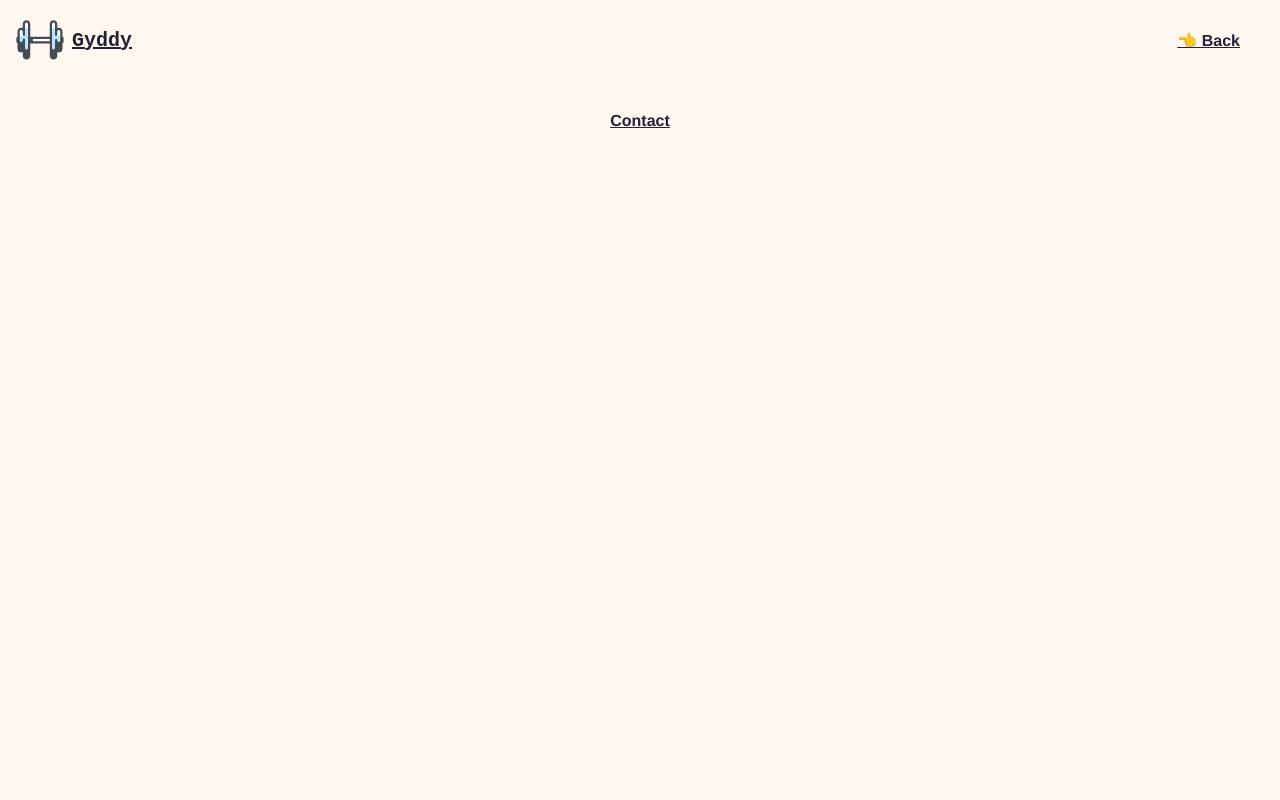
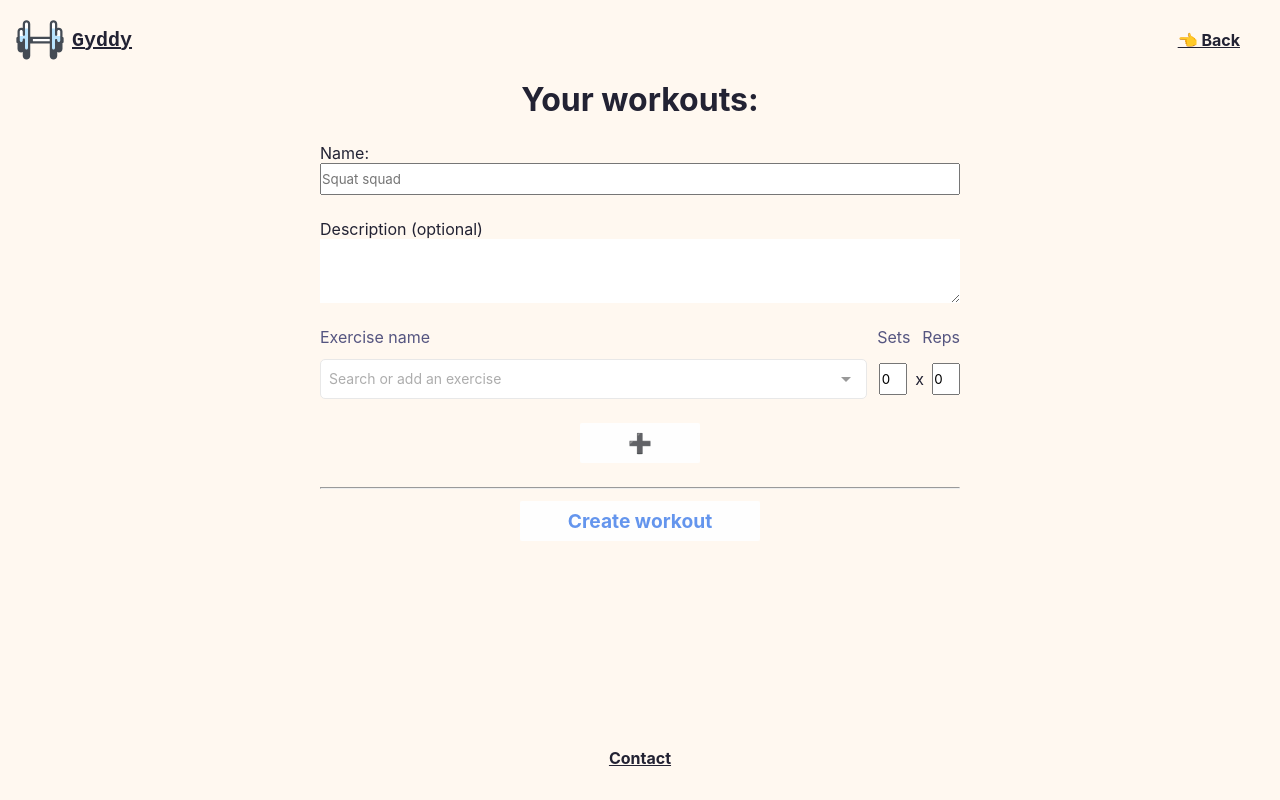
Before and after one commit to andreasvirkus/gyddy, a Vue app: page /workouts/create in a window 1280 px wide. Built offline with nearby package versions, Linux system fonts and the light colour scheme.

Commit message:
Add workout form fields and persist with localstorage

```diff
--- a/src/App.vue
+++ b/src/App.vue
@@ -27,13 +27,7 @@
 <style src="./styles/utils.scss" lang="scss"></style>
 <style src="./styles/global.scss" lang="scss"></style>
 <style lang="scss">
-body {
-  margin: 0;
-}
 .app {
-  font-family: 'Avenir', Helvetica, Arial, sans-serif;
-  -webkit-font-smoothing: antialiased;
-  -moz-osx-font-smoothing: grayscale;
   text-align: center;
   min-height: 100vh;
   display: flex;
@@ -52,6 +46,9 @@ body {
   }
   &__content {
     flex: 1;
+    max-width: 40rem;
+    align-self: center;
+    width: 94%;
   }
   &__footer {
     padding: 2rem;
--- a/src/components/WorkoutForm.vue
+++ b/src/components/WorkoutForm.vue
@@ -1,39 +1,149 @@
 <template>
-  <form @submit="handleSubmit">
-    <input type="text" name="name" v-model="name">
-
-    <textarea name="desc" cols="30" rows="10" v-model="description">
-    </textarea>
-
-    <label>Exercises:
-      <select name="exercises" multiple v-model="exercises">
-        <option value="squat">Skwaat</option>
-        <option value="deadlift">Didlift</option>
-        <option value="bench">Binch</option>
-      </select>
+  <form @submit.prevent="handleSubmit" class="workout-form text-left m-top-m">
+    <label>
+      Name:
+      <input type="text"
+        name="name"
+        v-model="name"
+        placeholder="Squat squad">
     </label>
 
-    <button type="submit"></button>
+    <label class="m-top-m">Description (optional)
+      <textarea name="desc" cols="30" rows="4" v-model="description">
+      </textarea>
+    </label>
+
+    <div class="m-top-m color-content-secondary f-v-align">
+      <span class="m-right-a">Exercise name</span>
+      <span class="m-right-s">Sets</span>
+      <span>Reps</span>
+    </div>
+    <div v-for="(ex, i) in chosenExercises" :key="'exercise-' + i"
+      class="f-v-align m-top-s">
+      <multiselect name="exercises"
+        v-model="chosenExercises[i].name"
+        id="exercises"
+        :options="exercises"
+        :taggable="true"
+        :key="'workoutName' + i"
+        tag-placeholder="Add new exercise"
+        placeholder="Search or add an exercise"
+        class="m-right-s"
+        @tag="addExercise"/>
+
+      <input type="number"
+        v-model.number="chosenExercises[i].sets"
+        :key="'workoutSets' + i"
+        class="m-right-xs">
+      <span class="m-right-xs">x</span>
+      <input type="number"
+        v-model.number="chosenExercises[i].reps"
+        :key="'workoutReps' + i">
+    </div>
+
+    <div class="text-center">
+      <button type="button"
+        class="gy-btn m-top-m"
+        @click="addNewExerciseToWorkout">➕</button>
+    </div>
+    <footer class="text-center m-top-m">
+      <hr>
+      <button type="submit"
+        class="gy-btn m-top-s">Create workout</button>
+    </footer>
   </form>
 </template>
 
 <script>
+import Multiselect from 'vue-multiselect'
+
+import { exercisesKey, workoutsKey } from '@/utils/storage'
+
+const defaultExercises = [
+  'Squat',
+  'Deadlift',
+  'Bench press',
+  'Incline bench press',
+  'Decline bench press',
+  'Push up',
+  'Pull up',
+  'Weighted pull up',
+  'Chin up',
+  'Weighted chin up',
+  'Dip',
+  'Weighted dip'
+]
+const newExercise = () => ({
+  name: '',
+  sets: 0,
+  reps: 0
+})
+
 export default {
   name: 'workout-form',
   data () {
+    const exercises = localStorage[exercisesKey]
     return {
       name: '',
       description: '',
-      exercises: []
+      exercises: defaultExercises,
+      chosenExercises: exercises ? JSON.parse(exercises) : [newExercise()]
+    }
+  },
+  components: { Multiselect },
+  watch: {
+    exercises (ex) {
+      localStorage[exercisesKey] = ex
     }
   },
   methods: {
     handleSubmit () {
+      const w = localStorage[workoutsKey]
+      const workouts = w ? JSON.parse(w) : []
+      workouts.push({
+        name: this.name,
+        description: this.description,
+        exercises: this.chosenExercises
+      })
 
+      localStorage[workoutsKey] = JSON.stringify(workouts)
+
+      this.$router.push({ name: 'workouts' })
+    },
+    addExercise (exercise) {
+      console.log('adding new one', exercise)
+      this.exercises.push(exercise)
+    },
+    addNewExerciseToWorkout () {
+      this.chosenExercises.push(newExercise())
     }
   }
 }
 </script>
 
-<style lang="css" scoped>
+<style src="vue-multiselect/dist/vue-multiselect.min.css"></style>
+<style lang="scss">
+.workout-form {
+  label,
+  input[type="text"],
+  textarea {
+    display: block;
+    width: 100%;
+  }
+
+  input {
+    height: 2rem;
+  }
+  input[type="number"] {
+    flex-grow: 0;
+    flex-basis: 2rem;
+    text-align: center;
+    width: 0;
+  }
+
+  textarea {
+    border: none;
+    resize: vertical;
+  }
+}
 </style>
--- a/src/main.js
+++ b/src/main.js
@@ -1,7 +1,7 @@
 import Vue from 'vue'
 import App from './App.vue'
+import store from './store'
 import router from './router'
-import store from './store'
 import './registerServiceWorker'
 
 Vue.config.productionTip = false
--- a/src/router.js
+++ b/src/router.js
@@ -19,7 +19,7 @@ export default new Router({
       component: () => import(/* webpackChunkName: "about" */ './views/About.vue')
     },
     {
-      path: '/train',
+      path: '/train/:workout?',
       name: 'train',
       component: () => import(/* webpackChunkName: "workout" */ './views/Train.vue')
     },
@@ -27,6 +27,12 @@ export default new Router({
       path: '/workouts',
       name: 'workouts',
       component: () => import(/* webpackChunkName: "workouts" */ './views/Workouts.vue')
+    },
+    {
+      path: '/workouts/create',
+      name: 'new-workout',
+      component: () => import(/* webpackChunkName: "workouts" */ './views/Workouts.vue'),
+      props: { create: true }
     }
   ]
 })
--- /dev/null
+++ b/src/utils/storage.js
@@ -0,0 +1,2 @@
+export const workoutsKey = 'gyddyWorkoutsList'
+export const exercisesKey = 'gyddyExercisesList'
--- a/src/views/Workouts.vue
+++ b/src/views/Workouts.vue
@@ -2,33 +2,38 @@
   <main class="workout">
     <h1>Your workouts:</h1>
 
-    <p v-if="!workouts.length">
+    <workout-form v-if="create" @create="addWorkout"/>
+    <p v-else-if="!workouts.length" class="m-top-m">
       No workouts added
     </p>
-    <ul v-else>
+    <ul v-else class="m-top-m">
       <li v-for="(workout, i) in workouts"
         :key="i">
         {{ workout.name }}
       </li>
     </ul>
 
-    <button @click="showForm = true"
-      class="gy-btn gy-btn">Create</button>
-
-    <workout-form @create="addWorkout" v-if="showForm"/>
+    <router-link :to="{ name: 'new-workout' }"
+      v-show="!create"
+      class="gy-btn m-top-m">Create</router-link>
   </main>
 </template>
 
 <script>
 import WorkoutForm from '@/components/WorkoutForm'
+import { workoutsKey } from '@/utils/storage'
 
 export default {
   name: 'workouts',
   data () {
+    const workouts = localStorage[workoutsKey]
+
     return {
-      workouts: [],
-      showForm: false
+      workouts: workouts ? JSON.parse(workouts) : []
     }
+  },
+  props: {
+    create: Boolean
   },
   components: { WorkoutForm },
   methods: {
```
